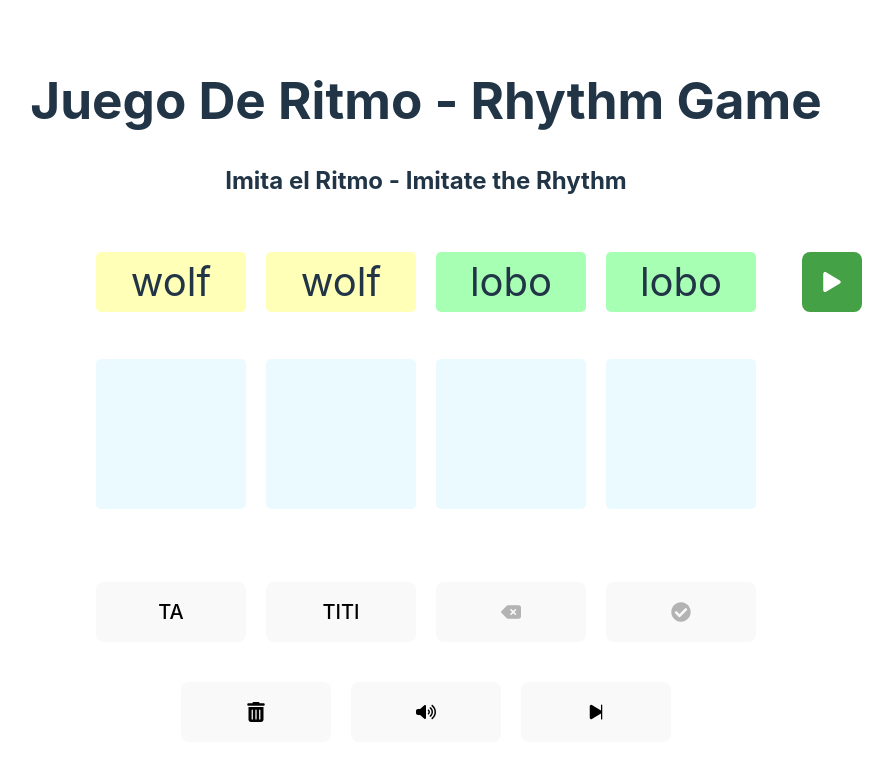
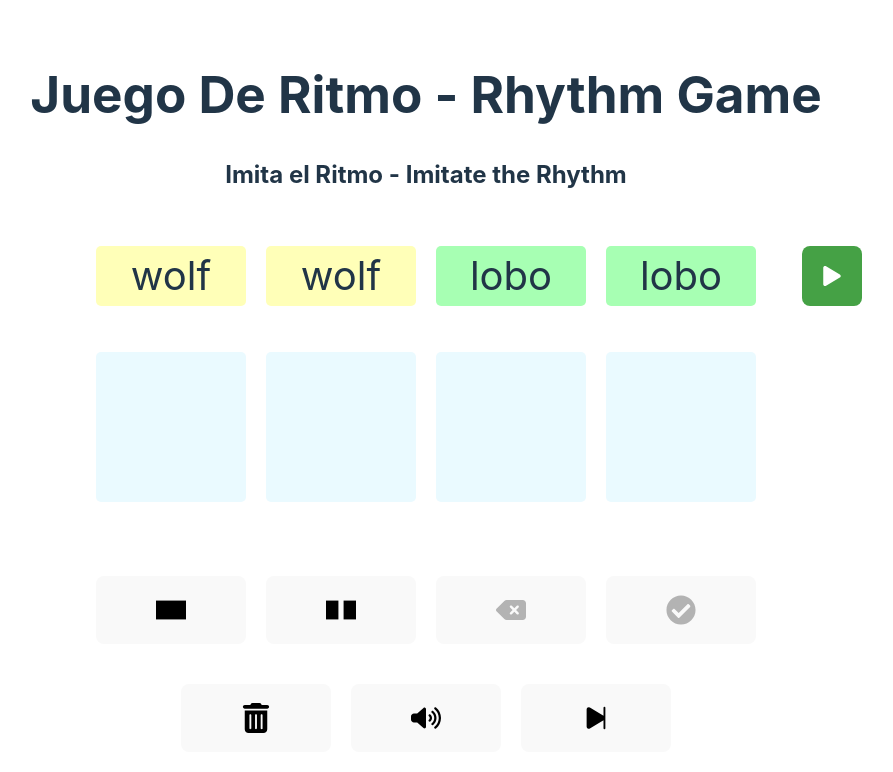
Before and after one commit to Seb-Park/translanguaging-music-tool, a React (Vite) app in the folder tlang-music/: page / in a window 1280 px wide. Shown: the top 772 px of the page, without its empty margins (214-1107 px from the left). Built offline with nearby package versions, Linux system fonts and the light colour scheme.

Commit message:
Change icons and add fruit set.

```diff
--- /dev/null
+++ b/tlang-music/src/components/CustomIcons/Ei2BlockIcon.jsx
@@ -0,0 +1,18 @@
+const Ei2BlockIcon = () => {
+  return (
+    <svg
+      id="Layer_1"
+      data-name="Layer 1"
+      xmlns="http://www.w3.org/2000/svg"
+      viewBox="0 0 48.62 30.52"
+      fill="currentColor"
+      width="1em"
+      height="1em"
+    >
+      <rect class="cls-1" width="20.11" height="30.52" />
+      <rect class="cls-1" x="28.51" width="20.11" height="30.52" />
+    </svg>
+  );
+};
+
+export default Ei2BlockIcon;
--- /dev/null
+++ b/tlang-music/src/components/CustomIcons/Qu1BlockIcon.jsx
@@ -0,0 +1,17 @@
+const Qu1BlockIcon = () => {
+  return (
+    <svg
+      id="Layer_1"
+      data-name="Layer 1"
+      xmlns="http://www.w3.org/2000/svg"
+      viewBox="0 0 48.61 30.52"
+      fill="currentColor"
+      width="1em"
+      height="1em"
+    >
+      <rect class="cls-1" width="48.61" height="30.52" />
+    </svg>
+  );
+};
+
+export default Qu1BlockIcon;
--- a/tlang-music/src/components/RhythmButtonSet.jsx
+++ b/tlang-music/src/components/RhythmButtonSet.jsx
@@ -16,8 +16,9 @@ const RhythmButtonSet = ({
             addToAnswerFun(rhythm);
           }}
         >
-          {/* {taIcon} */}
-          {rhythmToSurface[rhythm].toUpperCase()}
+          {typeof rhythmToSurface[rhythm] === "string"
+            ? rhythmToSurface[rhythm].toUpperCase()
+            : rhythmToSurface[rhythm]}
         </GameButton>
       ))}
     </>
--- a/tlang-music/src/components/RhythmGame.jsx
+++ b/tlang-music/src/components/RhythmGame.jsx
@@ -26,9 +26,12 @@ import { FaTrashCan as ClearIcon } from "react-icons/fa6";
 import { FaVolumeHigh as SoundIcon } from "react-icons/fa6";
 import { FaPlay as PlayPromptIcon } from "react-icons/fa";
 
+/* CUSTOM ICONS */
 // import QuarterNote from "../assets/images/rhythm_game/notes/quarter.svg";
 import Qu1Icon from "./CustomIcons/Qu1Icon";
 import Ei2Icon from "./CustomIcons/Ei2Icon";
+import Qu1BlockIcon from "./CustomIcons/Qu1BlockIcon";
+import Ei2BlockIcon from "./CustomIcons/Ei2BlockIcon";
 
 /* DATA */
 import DefaultNoteSet from "/src/assets/decks/default.json";
@@ -171,10 +174,10 @@ function RhythmGame() {
     }
   };
 
-  //   const taIcon = TaIcon();
   const taIcon = Qu1Icon();
-  //   const titiIcon = TitiIcon();
   const titiIcon = Ei2Icon();
+  const taBlockIcon = Qu1BlockIcon();
+  const titiBlockIcon = Ei2BlockIcon();
 
   const rhythmDisplay = {
     ei_2: titiIcon,
@@ -185,6 +188,11 @@ function RhythmGame() {
     ei_2: "titi",
     qu_1: "ta",
   };
+
+  const rhythmToBlock = {
+    ei_2: titiBlockIcon,
+    qu_1: taBlockIcon
+  }
 
   const promptRef = useRef();
   const userInputRef = useRef();
@@ -236,7 +244,7 @@ function RhythmGame() {
       <div className="game-btn-row">
         <RhythmButtonSet
           allowedRhythms={allowedRhythms}
-          rhythmToSurface={rhythmName}
+          rhythmToSurface={rhythmToBlock}
           addToAnswerFun={addToAnswer}
         ></RhythmButtonSet>
         {/* </div> */}
--- a/tlang-music/src/index.css
+++ b/tlang-music/src/index.css
@@ -76,7 +76,7 @@ button:focus-visible {
   min-height: 60px;
   align-items: center;
   justify-content: center;
-  font-size: 20px;
+  font-size: 30px;
   /* TODO: Make this scalable */
   display: flex;
   flex-direction: column;
@@ -156,6 +156,7 @@ button:focus-visible {
   position: absolute;
   right: calc(-30px - var(--horizontal-gap));
   width: 60px;
+  font-size: 20px;
 }
 
 .prompt-play-btn:enabled {
```
Also changed, not shown: tlang-music/src/assets/decks/fruits_basic.json (added, +37 -0 lines), tlang-music/src/assets/images/rhythm_game/notes/ei_2_block.svg (added), tlang-music/src/assets/images/rhythm_game/notes/qu_1_block.svg (added).
